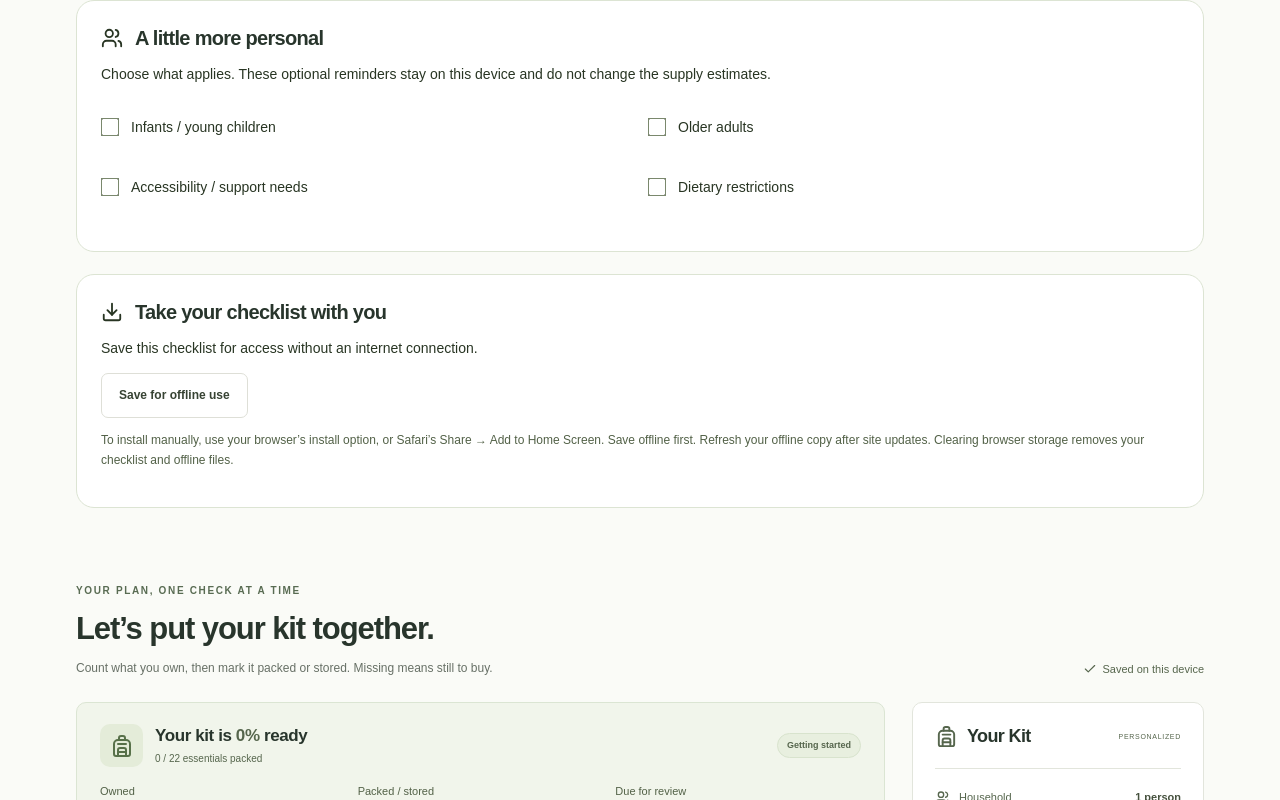
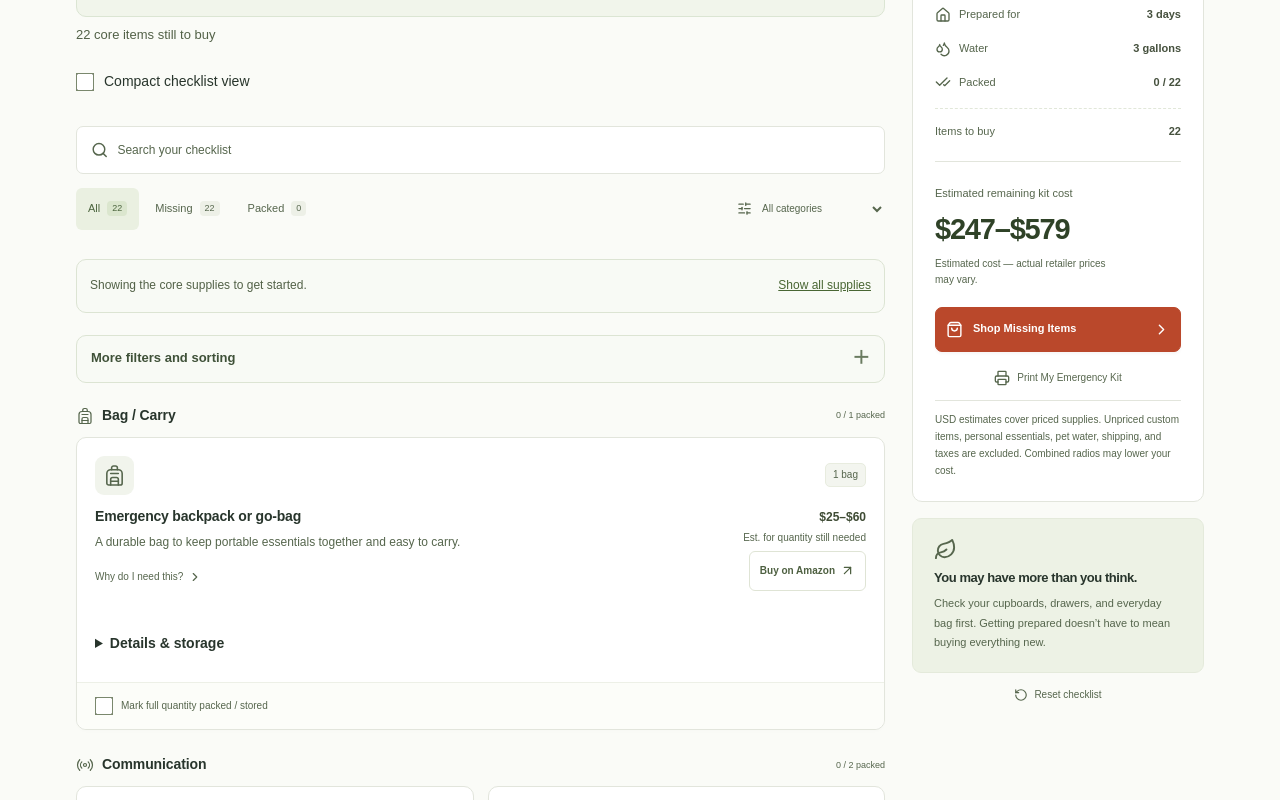
Before and after one commit to confire15/creditcardchris, a Next.js app: page /go-bag in a window 1280 px wide. Shown: the part 1480-2280 px from the top of the page. Built offline with nearby package versions, Linux system fonts and the light colour scheme.

Commit message:
feat: simplify GoBag checklist experience

```diff
--- a/src/components/gobag/gobag.module.css
+++ b/src/components/gobag/gobag.module.css
@@ -702,6 +702,79 @@
 .filters {
   margin: 22px 0 28px;
 }
+.progressNext {
+  margin: 8px 0 14px;
+  color: #526147;
+  font-size: 13px;
+}
+.coreViewNotice,
+.moreFilters,
+.optionalSection,
+.managePanel,
+.personalizeDetails {
+  border: 1px solid #dce4d3;
+  border-radius: 10px;
+  background: #f8faf5;
+}
+.coreViewNotice {
+  display: flex;
+  align-items: center;
+  justify-content: space-between;
+  gap: 12px;
+  padding: 10px 13px;
+  margin: 0 0 22px;
+  color: #526147;
+  font-size: 12px;
+}
+.textButton {
+  color: #496633;
+  text-decoration: underline;
+  font-size: 12px;
+  min-height: 32px;
+  white-space: nowrap;
+}
+.moreFilters {
+  margin: 0 0 24px;
+  padding: 0 14px;
+}
+.moreFilters summary,
+.optionalSection summary,
+.managePanel > summary,
+.personalizeDetails summary {
+  cursor: pointer;
+  min-height: 46px;
+  display: flex;
+  align-items: center;
+  font-size: 13px;
+  font-weight: 600;
+  color: #3f5138;
+  list-style: none;
+}
+.moreFilters summary::-webkit-details-marker,
+.optionalSection summary::-webkit-details-marker,
+.managePanel > summary::-webkit-details-marker,
+.personalizeDetails summary::-webkit-details-marker { display: none; }
+.moreFilters summary::after,
+.optionalSection summary::after,
+.managePanel > summary::after,
+.personalizeDetails summary::after {
+  content: "＋";
+  margin-left: auto;
+  font-size: 18px;
+  color: #6a7b60;
+}
+.moreFilters[open] summary::after,
+.optionalSection[open] summary::after,
+.managePanel[open] > summary::after,
+.personalizeDetails[open] summary::after { content: "－"; }
+.moreFilters > .planningPanel { margin: 0 0 14px; border: 0; padding-left: 0; padding-right: 0; }
+.optionalSection { margin: 20px 0 24px; padding: 0 14px; }
+.optionalSection .personal { border: 0; padding: 0 0 14px; margin: 0; }
+.managePanel { margin: 28px 0 0; padding: 0 18px 18px; }
+.managePanel > summary { min-height: 58px; font-size: 16px; }
+.managePanel > .planningPanel { margin: 14px 0 0; }
+.personalizeDetails { margin-top: 22px; padding: 0 16px; }
+.personalizeBody { display: grid; gap: 16px; padding: 0 0 16px; }
 .search {
   display: flex;
   align-items: center;
--- a/src/components/gobag/gobag.tsx
+++ b/src/components/gobag/gobag.tsx
@@ -431,6 +431,7 @@ export default function GoBag() {
   const [category, setCategory] = useState("All categories");
   const [priority, setPriority] = useState("All priorities");
   const [placement, setPlacement] = useState("All supplies");
+  const [showAllSupplies, setShowAllSupplies] = useState(false);
   const [shopOpen, setShopOpen] = useState(false);
   const [resetOpen, setResetOpen] = useState(false);
   const summary = useMemo(() => getSummary(kit.state), [kit.state]);
@@ -451,19 +452,27 @@ export default function GoBag() {
     ...categories,
     ...(kit.state.customItems.length ? ["Your additions"] : []),
   ];
+  const coreCategories = [
+    "Water", "Food", "Bag / Carry", "Lighting", "Medical", "Power",
+    "Communication", "Signaling",
+  ];
+  const isCoreView = !showAllSupplies && category === "All categories";
+  const checklistItems = isCoreView
+    ? visible.filter((i) => coreCategories.includes(i.category))
+    : visible;
   const visibleCategories = allCategories
-    .filter((c) => visible.some((i) => i.category === c))
+    .filter((c) => checklistItems.some((i) => i.category === c))
     .sort((a, b) => {
       const preferred =
         kit.state.mode === "go-bag" ? "Carry essentials" : "Home reserves";
       return (
         Number(
-          visible
+            checklistItems
             .filter((i) => i.category === b)
             .some((i) => storageOf(i) === preferred),
         ) -
         Number(
-          visible
+            checklistItems
             .filter((i) => i.category === a)
             .some((i) => storageOf(i) === preferred),
         )
@@ -514,13 +523,10 @@ export default function GoBag() {
               disabled={!kit.loaded}
               aria-busy={!kit.loaded}
             >
-              <KitWorkspace />
               <HouseholdConfigurator
                 state={kit.state}
                 update={updateConfiguration}
               />
-              <HouseholdNeeds />
-              <OfflineSupport />
               <section id="checklist" className={styles.checklist}>
                 <div className={styles.checklistHeader}>
                   <div>
@@ -541,6 +547,11 @@ export default function GoBag() {
                 <div className={styles.checklistLayout}>
                     <div className={styles.checklistMain}>
                       <PreparednessProgress state={kit.state} />
+                      <p className={styles.progressNext}>
+                        {summary.missing.length
+                          ? `${summary.missing.length} core ${summary.missing.length === 1 ? "item" : "items"} still to buy`
+                          : "Your core supplies are covered"}
+                      </p>
                     <label className={styles.workspaceCheck}>
                       <input
                         type="checkbox"
@@ -611,30 +622,50 @@ export default function GoBag() {
                         </label>
                       </div>
                     </div>
+                    <div className={styles.coreViewNotice}>
+                      <span>
+                        {isCoreView
+                          ? "Showing the core supplies to get started."
+                          : "Showing your full checklist."}
+                      </span>
+                      <button
+                        className={styles.textButton}
+                        type="button"
+                        onClick={() => {
+                          setShowAllSupplies((v) => !v);
+                          setCategory("All categories");
+                        }}
+                      >
+                        {isCoreView ? "Show all supplies" : "Show core supplies"}
+                      </button>
+                    </div>
+                    <details className={styles.moreFilters}>
+                      <summary>More filters and sorting</summary>
                       <ModeAndBudget
                         priority={priority}
                         setPriority={setPriority}
                         placement={placement}
                         setPlacement={setPlacement}
                       />
+                    </details>
                     <div id="supplies" />
                     {visibleCategories.map((c) => (
                       <CategorySection
                         key={c}
                         category={c}
-                        items={visible.filter((i) => i.category === c)}
+                        items={checklistItems.filter((i) => i.category === c)}
                         state={kit.state}
                         toggle={kit.toggle}
                       />
                     ))}
                     <PetEmergencyKit
-                      items={visible.filter(
+                      items={checklistItems.filter(
                         (i) => i.category === "Pet Emergency Kit",
                       )}
                       state={kit.state}
                       toggle={kit.toggle}
                     />
-                    {!visible.length && category !== "Personal essentials" && (
+                    {!checklistItems.length && category !== "Personal essentials" && (
                       <div className={styles.empty}>
                         <CheckCheckIcon />
                         <h3>
@@ -661,12 +692,15 @@ export default function GoBag() {
                       </div>
                     )}
                     {showPersonal && (
+                      <details className={styles.optionalSection}>
+                        <summary>Personalize your kit</summary>
                         <PersonalEssentials
                           state={kit.state}
                           toggle={kit.togglePersonal}
                           search={search}
                           filter={filter}
                         />
+                      </details>
                     )}
                     <div className={styles.printPrompt}>
                       <Printer size={20} />
@@ -689,11 +723,17 @@ export default function GoBag() {
                   />
                 </div>
               </section>
+              <details className={styles.managePanel}>
+                <summary>Manage my kit</summary>
+                <KitWorkspace />
+                <HouseholdNeeds />
+                <OfflineSupport />
                 <CustomSupplies />
                 <SpendingAndSharing key={kit.library.activeId} />
                 <MaintenanceWalkthrough />
                 <ReviewReminders />
                 <HouseholdPlan />
+              </details>
             </fieldset>
             <GuidanceReview />
             <PreparednessResources />
--- a/src/components/gobag/kit-parts.tsx
+++ b/src/components/gobag/kit-parts.tsx
@@ -45,7 +45,6 @@ import {
   type KitState,
 } from "@/lib/gobag/kit";
 import styles from "./gobag.module.css";
-import { ProgressBreakdown } from "./workspace";
 import { ItemPlanning } from "./planning";
 import { missingQuantity } from "@/lib/gobag/kit";
 
@@ -239,20 +238,6 @@ export function HouseholdConfigurator({
           <h2 id="builder-title">A kit that fits your life.</h2>
           <p>Start with your household. We’ll work out the essentials.</p>
         </div>
-        <div className={styles.modeToggle} aria-label="Kit type" role="group">
-          <button
-            aria-pressed={state.mode === "go-bag"}
-            onClick={() => update({ mode: "go-bag" })}
-          >
-            <Backpack size={16} /> Go-Bag
-          </button>
-          <button
-            aria-pressed={state.mode === "stay-home"}
-            onClick={() => update({ mode: "stay-home" })}
-          >
-            <House size={16} /> Stay-Home Kit
-          </button>
-        </div>
       </div>
       <div className={styles.configFields}>
         <div>
@@ -285,32 +270,32 @@ export function HouseholdConfigurator({
             ))}
           </div>
         </div>
+      </div>
+      <details className={styles.personalizeDetails}>
+        <summary>Personalize your kit</summary>
+        <div className={styles.personalizeBody}>
+          <div className={styles.modeToggle} aria-label="Kit type" role="group">
+            <button aria-pressed={state.mode === "go-bag"} onClick={() => update({ mode: "go-bag" })}>
+              <Backpack size={16} /> Go-Bag
+            </button>
+            <button aria-pressed={state.mode === "stay-home"} onClick={() => update({ mode: "stay-home" })}>
+              <House size={16} /> Stay-Home Kit
+            </button>
+          </div>
           <div className={styles.petConfig}>
             <label className={styles.petToggle}>
               <PawPrint size={21} />
-            <span>
-              I have pets<small>Include their essentials, too.</small>
-            </span>
-            <input
-              type="checkbox"
-              checked={state.pets}
-              onChange={(e) => update({ pets: e.target.checked })}
-            />
+              <span>I have pets<small>Include their essentials, too.</small></span>
+              <input type="checkbox" checked={state.pets} onChange={(e) => update({ pets: e.target.checked })} />
               <span className={styles.switch} aria-hidden="true" />
             </label>
-          {state.pets && (
-            <div className={styles.fieldBottom}>
-              <Stepper
-                label="number of pets"
-                value={state.petCount}
-                max={20}
-                onChange={(petCount) => update({ petCount })}
-              />
+            {state.pets && <div className={styles.fieldBottom}>
+              <Stepper label="number of pets" value={state.petCount} max={20} onChange={(petCount) => update({ petCount })} />
               <span>{state.petCount === 1 ? "pet" : "pets"}</span>
-            </div>
-          )}
+            </div>}
           </div>
         </div>
+      </details>
       <div className={styles.waterNote}>
         <Droplets size={20} />
         <p>
@@ -359,7 +344,6 @@ export function PreparednessProgress({ state }: { state: KitState }) {
         </div>
         <span className={styles.status}>{progressLabel(s.percent)}</span>
       </div>
-      <ProgressBreakdown state={state} />
       <progress max={100} value={s.percent} aria-label="Essentials packed" />
       <p className={styles.progressEncouragement}>
         {s.percent === 100
@@ -478,7 +462,10 @@ export function EmergencyItemCard({
           )}
         </p>
       </details>
+      <details className={styles.planningDetails}>
+        <summary>Details & storage</summary>
         <ItemPlanning item={item} />
+      </details>
       <div className={styles.itemBuy}>
         <span>
           {item.estimatedPriceMin !== undefined ? (
```
Lines whose indentation alone changed are shown as unchanged.
